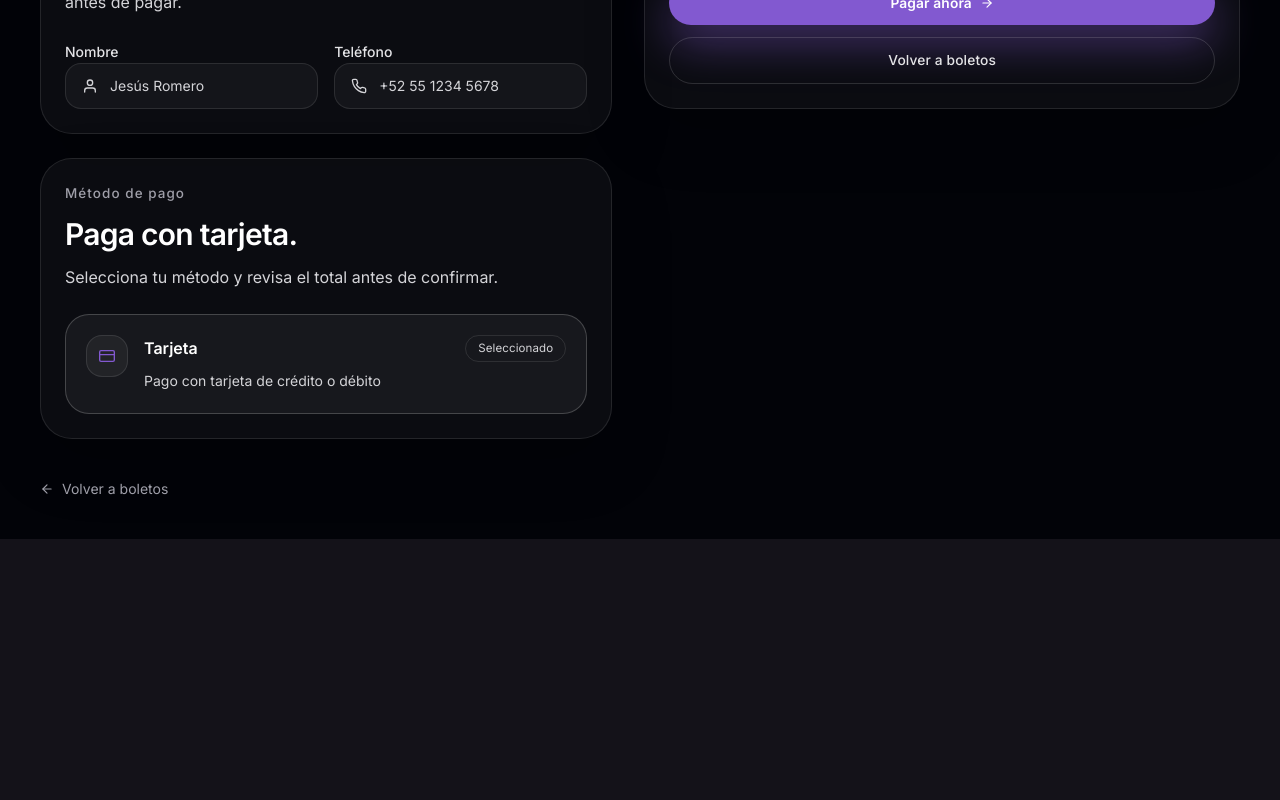
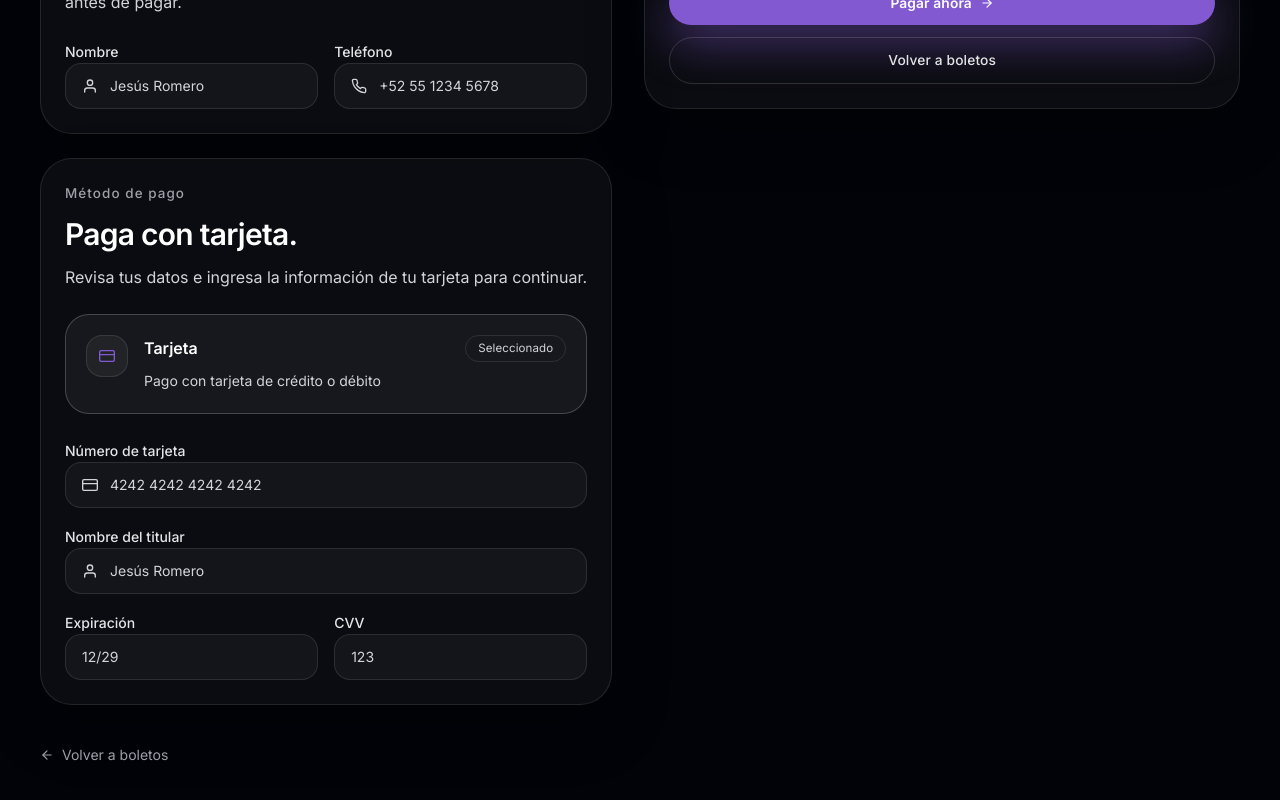
Before and after one commit to dev-status/dcompass-platform, a Next.js app in the folder apps/ui-lab/: page /checkout in a window 1280 px wide. Shown: the part 490-1290 px from the top of the page. Before the commit the page ends 1029 px from the top, so only its background shows below. Built offline with nearby package versions, Linux system fonts and the light colour scheme.

Commit message:
refine(ui-lab): add card form fields to checkout

```diff
--- a/apps/ui-lab/src/app/checkout/page.tsx
+++ b/apps/ui-lab/src/app/checkout/page.tsx
@@ -142,7 +142,7 @@ export default function CheckoutPage() {
                   <p className="text-[0.84rem] font-medium tracking-[0.08em] text-zinc-400">Método de pago</p>
                   <h2 className="text-3xl font-semibold tracking-tight text-white">Paga con tarjeta.</h2>
                   <p className="text-base leading-relaxed text-zinc-300">
-                    Selecciona tu método y revisa el total antes de confirmar.
+                    Revisa tus datos e ingresa la información de tu tarjeta para continuar.
                   </p>
                 </div>
 
@@ -166,6 +166,40 @@ export default function CheckoutPage() {
                       </article>
                     );
                   })}
+                </div>
+
+                <div className="mt-6 grid gap-4">
+                  <div className="space-y-2">
+                    <label className="text-sm font-medium text-zinc-200">Número de tarjeta</label>
+                    <div className="flex items-center gap-3 rounded-2xl border border-white/10 bg-white/[0.04] px-4 py-3 text-zinc-300">
+                      <FiCreditCard className="text-base" />
+                      <span className="text-sm">4242 4242 4242 4242</span>
+                    </div>
+                  </div>
+
+                  <div className="space-y-2">
+                    <label className="text-sm font-medium text-zinc-200">Nombre del titular</label>
+                    <div className="flex items-center gap-3 rounded-2xl border border-white/10 bg-white/[0.04] px-4 py-3 text-zinc-300">
+                      <FiUser className="text-base" />
+                      <span className="text-sm">Jesús Romero</span>
+                    </div>
+                  </div>
+
+                  <div className="grid gap-4 sm:grid-cols-2">
+                    <div className="space-y-2">
+                      <label className="text-sm font-medium text-zinc-200">Expiración</label>
+                      <div className="rounded-2xl border border-white/10 bg-white/[0.04] px-4 py-3 text-sm text-zinc-300">
+                        12/29
+                      </div>
+                    </div>
+
+                    <div className="space-y-2">
+                      <label className="text-sm font-medium text-zinc-200">CVV</label>
+                      <div className="rounded-2xl border border-white/10 bg-white/[0.04] px-4 py-3 text-sm text-zinc-300">
+                        123
+                      </div>
+                    </div>
+                  </div>
                 </div>
               </section>
             </div>
```
